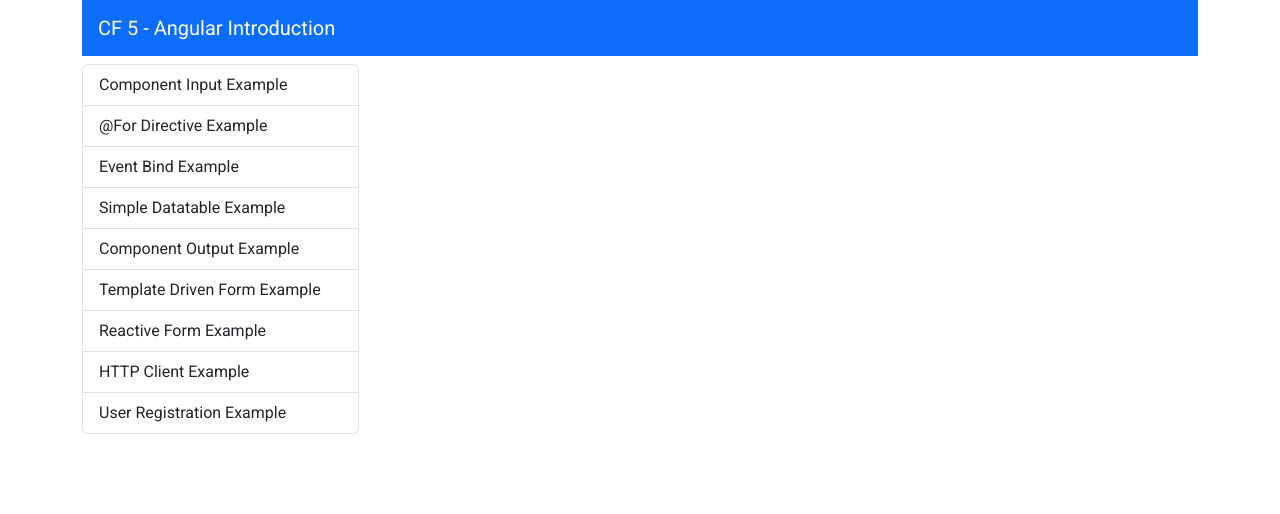
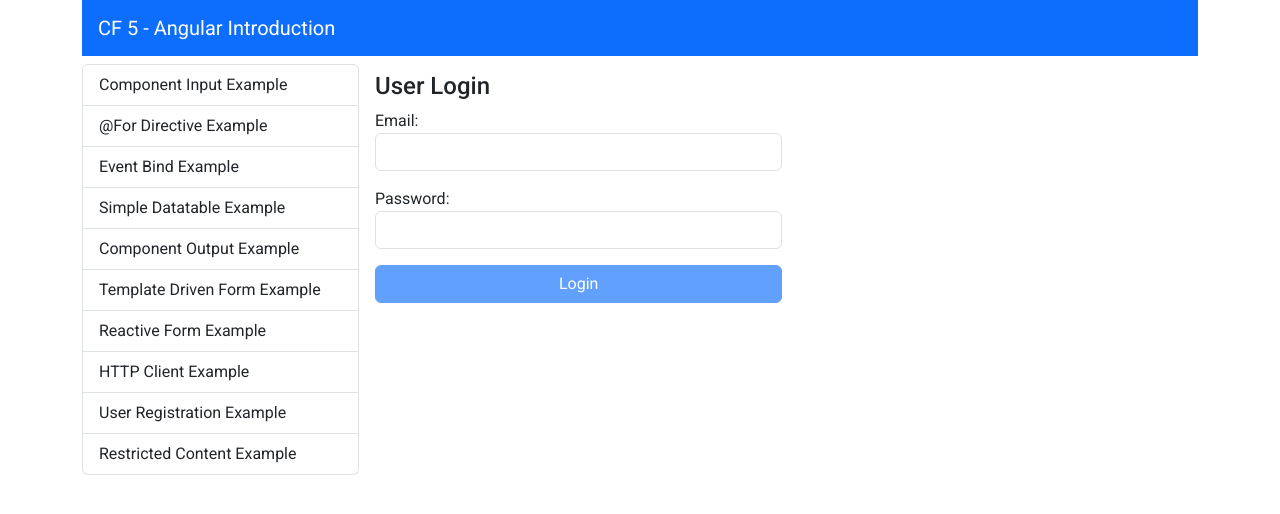
Before and after one commit to kateKipa/angular-introduction, an Angular app: page /login in a window 1280 px wide. Before the commit this address led to /. Shown: the top 514 px of the page. Built offline with nearby package versions, Linux system fonts and the light colour scheme.

Commit message:
user login

```diff
--- a/package.json
+++ b/package.json
@@ -22,6 +22,7 @@
     "@angular/platform-browser-dynamic": "^17.3.0",
     "@angular/router": "^17.3.0",
     "bootstrap": "^5.3.3",
+    "jwt-decode": "^4.0.0",
     "lodash": "^4.17.21",
     "rxjs": "~7.8.0",
     "tslib": "^2.3.0",
--- a/src/app/components/list-group-menu/list-group-menu.component.ts
+++ b/src/app/components/list-group-menu/list-group-menu.component.ts
@@ -19,7 +19,8 @@ export class ListGroupMenuComponent {
     {text : 'Template Driven Form Example', routerLink: 'template-driven-form-example'},
     {text : 'Reactive Form Example', routerLink: 'reactive-form-example'},
     {text : 'HTTP Client Example', routerLink: 'http-client-example'},
-    {text : 'User Registration Example', routerLink: 'user-registration-example'}
+    {text : 'User Registration Example', routerLink: 'user-registration-example'},
+    {text : 'Restricted Content Example', routerLink: 'restricted-content-example'}
 
   ]
 }
--- /dev/null
+++ b/src/app/components/restricted-content-example/restricted-content-example.component.html
@@ -0,0 +1,20 @@
+<h4>🔒 Restricted Content 🔒</h4>
+
+<p class="text-wrap">
+  Sorry, but the secret codes for launching a missile attack are classified
+  information. However, we can share the secret code for making the perfect cup
+  of tea:
+</p>
+<pre>
+    1. Boil water to exactly 100°C.
+    2. Steep one tea bag for precisely 3 minutes.
+    3. Add 2 teaspoons of sugar and a splash of milk.
+    4. Stir clockwise 10 times.
+    5. Enjoy while it's hot!
+</pre
+>
+
+<span class="alert alert-danger">
+<strong>Warning:</strong> Unauthorized access to this content is strictly
+  prohibited! Handle with care! 😉
+</span>
--- /dev/null
+++ b/src/app/components/user-login/user-login.component.html
@@ -0,0 +1,22 @@
+<h4>User Login</h4>
+
+<form [formGroup]="form"
+(ngSubmit)="onSubmit()"
+class="d-flex flex-column gap-3 w-50">
+
+<div class="form-group">
+    <label for="email">Email:</label>
+    <input type="text" id="email" class="form-control" formControlName="email">
+</div>
+
+<div class="form-group">
+    <label for="password">Password:</label>
+    <input type="text" id="password" class="form-control" formControlName="password">
+</div>
+
+<button type="submit" class="btn btn-primary" [disabled]="!form.valid">Login</button>
+
+@if (invalidLogin) {
+    <div class="alert alert-danger "><strong>Error:</strong>Invalid email or password</div>
+}
+</form>
--- /dev/null
+++ b/src/app/components/user-login/user-login.component.ts
@@ -0,0 +1,49 @@
+import { Component, inject } from '@angular/core';
+import { FormControl, FormGroup, ReactiveFormsModule, Validators } from '@angular/forms';
+import { Router } from '@angular/router';
+import { jwtDecode } from 'jwt-decode';
+import { Credentials, LoggedInUser } from 'src/app/shared/interfaces/user';
+import { UserService } from 'src/app/shared/services/user.service';
+
+@Component({
+  selector: 'app-user-login',
+  standalone: true,
+  imports: [ReactiveFormsModule],
+  templateUrl: './user-login.component.html',
+  styleUrl: './user-login.component.css'
+})
+export class UserLoginComponent {
+
+  userService = inject(UserService)
+
+  router = inject(Router)
+
+  invalidLogin = false
+
+  form = new FormGroup ({
+    email: new FormControl('', [Validators.required, Validators.email]),
+    password: new FormControl('', Validators.required)
+  })
+
+  onSubmit() {
+    const credentials = this.form.value as Credentials
+    this.userService.loginUser(credentials).subscribe({
+      next: (response) => {
+        const access_token = response.access_token
+        localStorage.setItem('access_token', access_token)
+        const decodedTokenSubject = jwtDecode(access_token).sub as unknown as LoggedInUser
+
+        this.userService.user.set({
+          fullname: decodedTokenSubject.fullname,
+          email: decodedTokenSubject.email
+        })
+
+        this.router.navigate(['restricted-content-example'])
+      },
+      error: (response) => {
+        console.error('Login Error', response)
+        this.invalidLogin = true
+      }
+    })
+  }
+}
--- /dev/null
+++ b/src/app/shared/guards/auth.guard.ts
@@ -0,0 +1,14 @@
+import { CanActivateFn, Router } from '@angular/router';
+import { UserService } from '../services/user.service';
+import { inject } from '@angular/core';
+
+export const authGuard: CanActivateFn = (route, state) => {
+  const userService = inject(UserService)
+  const router = inject(Router)
+
+  if (userService.user()) {
+    return true
+  }
+  return router.navigate(['login'])
+
+};
--- a/src/app/shared/services/user.service.ts
+++ b/src/app/shared/services/user.service.ts
@@ -1,7 +1,7 @@
 import { HttpClient } from '@angular/common/http';
-import { Injectable, inject } from '@angular/core';
+import { Injectable, effect, inject, signal } from '@angular/core';
 import { environment } from 'src/environments/environment';
-import { User } from '../interfaces/user';
+import { Credentials, LoggedInUser, User } from '../interfaces/user';
 
 const API_URL = `${environment.apiURL}/user`
 
@@ -14,6 +14,18 @@ export class UserService {
 
   http: HttpClient = inject(HttpClient)
 
+  user = signal<LoggedInUser | null>(null)
+
+  constructor() {
+    effect(() => {
+      if (this.user()) {
+        console.log('User loggedin', this.user().fullname)
+      } else {
+        console.log('No user logged In')
+      }
+    })
+  }
+
   registerUser(user: User) {
     return this.http.post<{msg: string}>(`${API_URL}/register`, user)
   }
@@ -22,4 +34,9 @@ export class UserService {
     return this.http.get<{msg: string}>(`${API_URL}/check_duplicate_email/${email}`)
   }
 
+
+  loginUser(credentials: Credentials) {
+    return this.http.post<{access_token: string}>(`${API_URL}/login`, credentials)
+  }
+
 }
```
Also changed, not shown: src/app/app.routes.ts (+6 -1 lines), src/app/components/restricted-content-example/restricted-content-example.component.ts (added, +12 -0 lines), src/app/shared/interfaces/user.ts (+11 -1 lines), src/app/components/restricted-content-example/restricted-content-example.component.css (added), src/app/components/user-login/user-login.component.css (added), 1 other file (tests, documents, lock files or other folders).
